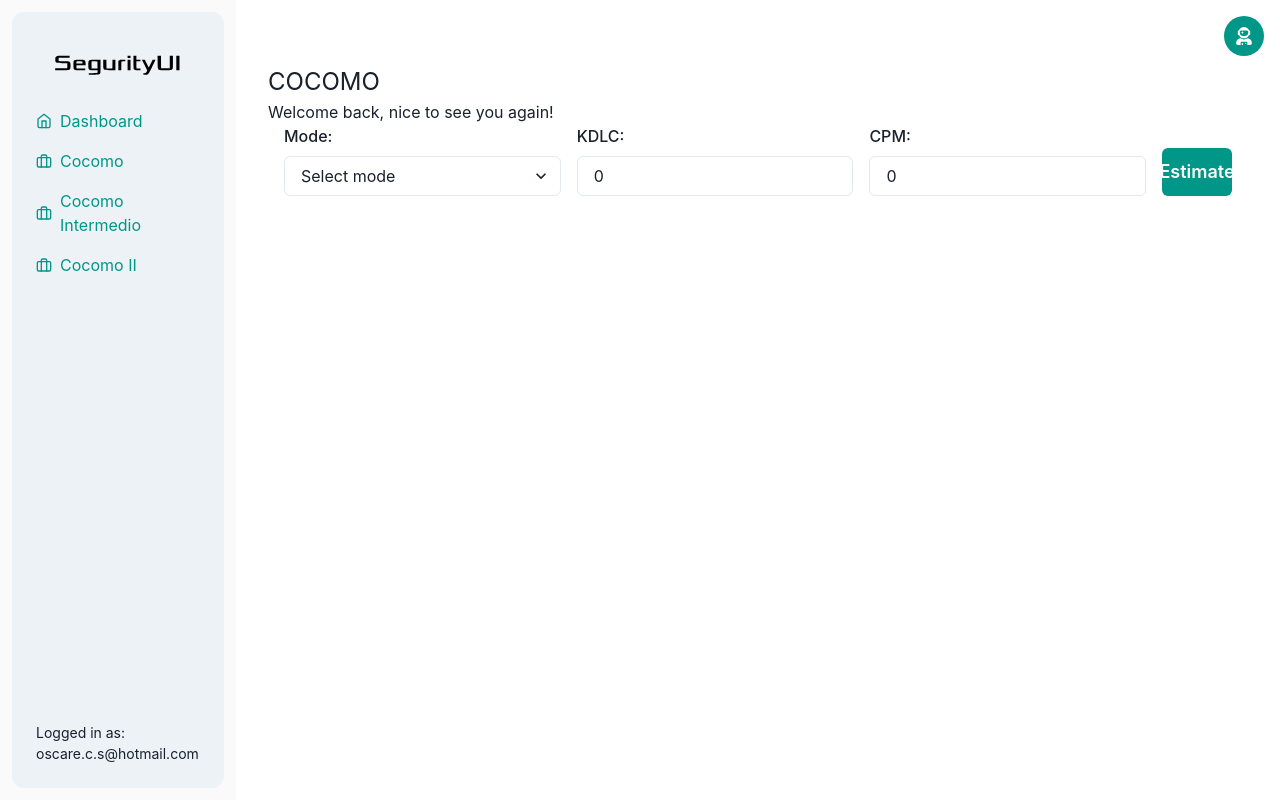
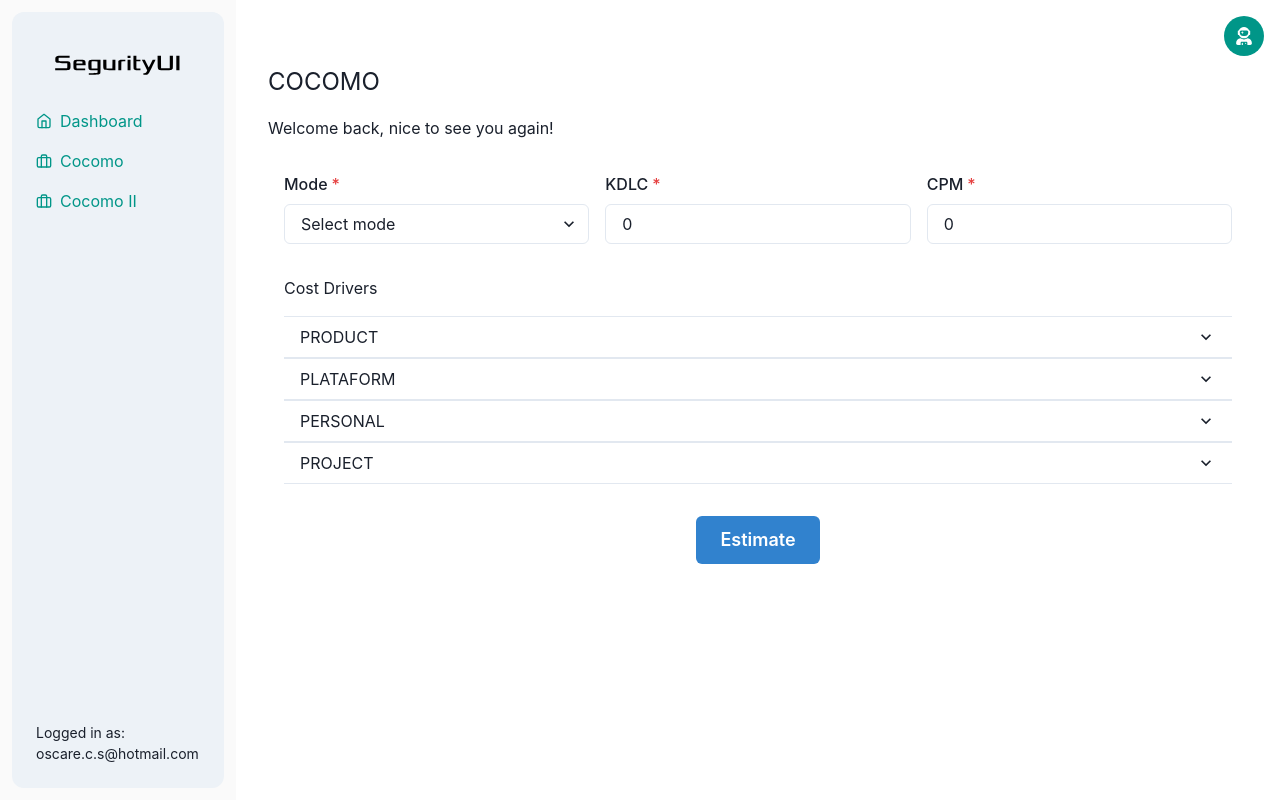
Before and after one commit to Oexcision/CocoMetric, a React (Vite) app: page /cocomo in a window 1280 px wide. Built offline with nearby package versions, Linux system fonts and the light colour scheme.

Commit message:
Cocomo I v0.80

```diff
--- a/src/App.tsx
+++ b/src/App.tsx
@@ -2,7 +2,6 @@ import { Routes, Route } from "react-router-dom"
 import Layout from "./pages/Layout"
 import Dashboard from "./pages/Dashboard"
 import Cocomo from "./pages/Cocomo"
-import CocomoMiddle from "./pages/CocomoMiddle"
 import CocomoTwo from "./pages/CocomoTwo"
 import NoPage from "./pages/NoPage"
 
@@ -14,7 +13,6 @@ function App() {
         <Route path="/" element={<Layout/>}>
           <Route index element={<Dashboard/>}/>
           <Route path="cocomo" element={<Cocomo/>}/>
-          <Route path="cocomo-middle" element={<CocomoMiddle/>}/>
           <Route path="cocomo-two" element={<CocomoTwo/>}/>
           <Route path="*" element={<NoPage/>} />
         </Route>
--- a/src/client/services.ts
+++ b/src/client/services.ts
@@ -1,21 +1,27 @@
-import { CocomoForm } from "./models";
+import { CocomoForm, CocomoOut } from "./models";
+import varMode from "./utils";
+
 export class MethodsService {
-    public static cocomo(data:CocomoForm){
-        const variableOrg = {   esf:{ a: 2.4, b: 1.05 },
-                                tdes:{ a: 2.5, b: 0.38 }}
+  public static cocomo(data: CocomoForm): CocomoOut {
 
-        const variableEmb = {   esf:{ a: 3.6, b: 1.20 },
-                                tdes:{ a: 2.5, b: 0.32 }}
+    var set = varMode(data.mode);
 
-        const formulaESF = variableEmb.esf.a*(data.kdlc**variableEmb.esf.b)
-        const formulaTDES = variableEmb.tdes.a*(formulaESF**variableEmb.tdes.b)
-        const costo =  formulaESF * data.cpm
-        const trabajadores = formulaESF/formulaTDES
-        const productividad = data.kdlc/formulaESF
+    let esf = set.esf.a * (data.kdlc ** set.esf.b);
 
-        return(
-            {modo:data.mode,esf:formulaESF, tdes:formulaTDES, costo:costo, n:trabajadores, productividad:productividad}
-            //axios.post(`${apiUrl}/login/access-token`, formData)
-        );
-    }
+    esf = data.costDrivers.reduce((acc, value) => acc * value, esf);
+
+    const tdes = set.tdes.a * (esf ** set.tdes.b);
+    const costo = esf * data.cpm;
+    const trabajadores = esf / tdes;
+    const productividad = data.kdlc / esf;
+    const output: CocomoOut = {
+      esf: esf,
+      tdes: tdes,
+      costo: costo,
+      n: trabajadores,
+      productividad: productividad,
+    };
+
+    return output;
+  }
 }
--- /dev/null
+++ b/src/client/utils.ts
@@ -0,0 +1,24 @@
+import { SetVar } from "./models"
+
+
+const varMode = (mode:string):SetVar=> {
+
+    let set = {esf:{a:0,b:0},tdes:{a:0,b:0}}
+
+    if (mode === 'Organico'){
+        set = {  esf:{ a: 3.2, b: 1.05 },
+                    tdes:{ a: 2.5, b: 0.38 }}
+    }
+    if (mode === 'Moderado'){
+        set = {   esf:{ a: 3.0, b: 1.12 },
+                    tdes:{ a: 2.5, b: 0.35 }}
+    }
+    if (mode === 'Embedido'){
+        set = {   esf:{ a: 2.8, b: 1.20 },
+                tdes:{ a: 2.5, b: 0.32 }}
+    }
+
+    return set;
+
+}
+export default varMode
--- /dev/null
+++ b/src/components/common/CostDriver.tsx
@@ -0,0 +1,61 @@
+import {
+    Accordion,
+    AccordionItem,
+    AccordionButton,
+    AccordionPanel,
+    Box,
+    FormLabel,
+    Radio,
+    RadioGroup,
+    Stack,
+    Text,
+    AccordionIcon,
+  } from "@chakra-ui/react";
+
+  type CostDriverProps = {
+    label: string;
+    options: { [key: string]: { [key: string]: number | null } };
+    selectedValues: { [key: string]: string };
+    onChange: (group: string, value: string) => void;
+  };
+
+  const CostDriver = ({ label, options, selectedValues, onChange }: CostDriverProps) => {
+    return (
+      <Accordion allowToggle>
+        <AccordionItem>
+          <h2>
+            <AccordionButton>
+              <Box as="span" flex="1" textAlign="left">
+                {label}
+              </Box>
+              <AccordionIcon />
+            </AccordionButton>
+          </h2>
+          <AccordionPanel pb={4}>
+            <Text fontWeight="bold" mb={2}>
+              {label}
+            </Text>
+            {Object.entries(options).map(([optionLabel, values]) => (
+              <div key={optionLabel} style={{ marginBottom: "1em" }}>
+                <FormLabel>{optionLabel}:</FormLabel>
+                <RadioGroup
+                  value={selectedValues[optionLabel] || ""}
+                  onChange={(value) => onChange(optionLabel, value)}
+                >
+                  <Stack spacing={4} direction="row">
+                    {Object.entries(values).map(([level, cost]) => (
+                      <Radio key={level} value={String(cost)} isDisabled={cost === null}>
+                        {level}
+                      </Radio>
+                    ))}
+                  </Stack>
+                </RadioGroup>
+              </div>
+            ))}
+          </AccordionPanel>
+        </AccordionItem>
+      </Accordion>
+    );
+  };
+
+  export default CostDriver;
--- a/src/components/common/SidebarItems.tsx
+++ b/src/components/common/SidebarItems.tsx
@@ -7,7 +7,6 @@ import { FiBriefcase, FiHome,/* FiSettings,*/ FiUsers } from "react-icons/fi"
 const items = [
   { icon: FiHome, title: "Dashboard", path: "/" },
   { icon: FiBriefcase, title: "Cocomo", path: "/cocomo" },
-  { icon: FiBriefcase, title: "Cocomo Intermedio", path: "/cocomo-middle" },
   { icon: FiBriefcase, title: "Cocomo II", path: "/cocomo-two" },
   //{ icon: FiSettings, title: "User Settings", path: "/settings" },
 ]
--- a/src/pages/Cocomo.tsx
+++ b/src/pages/Cocomo.tsx
@@ -1,11 +1,40 @@
 import { useState, ChangeEvent, FormEvent } from 'react';
-import { Box, Container, Text, FormControl, Input, Button, FormLabel, Select } from "@chakra-ui/react";
-import { CocomoForm } from '../client/models';
+import { Box, Container, Text, FormControl, Input, Button, FormLabel, Select, VStack, Stack, Accordion } from "@chakra-ui/react";
+import { CocomoForm, CocomoOut } from '../client/models';
 import { MethodsService } from '../client/services';
+import CostDriver from '../components/common/CostDriver';
 
 const Cocomo = () => {
-    const [formData, setFormData] = useState<CocomoForm>({ mode: '', kdlc: 0, cpm: 0 });
+  const [formData, setFormData] = useState<CocomoForm>({ mode: '', kdlc: 0, cpm: 0, costDrivers: [] });
   const [loading, setLoading] = useState(false);
+  const [selectedCostDrivers, setSelectedCostDrivers] = useState<{ [key: string]: string }>({});
+  const [estimationResult, setEstimationResult] = useState<CocomoOut | null>(null); // State to store estimation result
+
+  const costDrivers = {
+    PRODUCT: {
+      RSS: { VL: 0.75, L: 0.88, N: 1.00, H: 1.15, VH: 1.40, EH: null },
+      TBD: { VL: null, L: 0.94, N: 1.00, H: 1.08, VH: 1.16, EH: null },
+      CPR: { VL: 0.70, L: 0.85, N: 1.00, H: 1.15, VH: 1.30, EH: 1.65 },
+    },
+    PLATAFORM: {
+      RTE: { VL: null, L: null, N: 1.00, H: 1.11, VH: 1.30, EH: 1.66 },
+      RMP: { VL: null, L: null, N: 1.00, H: 1.06, VH: 1.30, EH: 1.58 },
+      VMC: { VL: null, L: 0.87, N: 1.00, H: 1.15, VH: 1.30, EH: null },
+      TRC: { VL: null, L: 0.87, N: 1.00, H: 1.07, VH: 1.15, EH: null },
+    },
+    PERSONAL: {
+      CAN: { VL: 1.46, L: 1.19, N: 1.00, H: 0.86, VH: 0.71, EH: null },
+      EAN: { VL: 1.29, L: 1.13, N: 1.00, H: 0.91, VH: 0.82, EH: null },
+      CPRO: { VL: 1.42, L: 1.17, N: 1.00, H: 0.86, VH: 0.70, EH: null },
+      ESO: { VL: 1.21, L: 1.12, N: 1.00, H: 0.96, VH: null, EH: null },
+      ELP: { VL: 1.14, L: 1.10, N: 1.00, H: 0.95, VH: null, EH: null },
+    },
+    PROJECT: {
+      UTP: { VL: 1.24, L: 1.10, N: 1.00, H: 0.91, VH: 0.82, EH: null },
+      UHS: { VL: 1.24, L: 1.10, N: 1.00, H: 0.91, VH: 0.83, EH: 0.70 },
+      RPL: { VL: 1.23, L: 1.08, N: 1.00, H: 1.04, VH: 1.10, EH: null },
+    },
+  };
 
   const handleChange = (event: ChangeEvent<HTMLInputElement | HTMLSelectElement>) => {
     const { id, value } = event.target;
@@ -13,17 +42,30 @@ const Cocomo = () => {
     setFormData((prevData) => ({ ...prevData, [id]: parsedValue }));
   };
 
+  const handleCostDriverChange = (option: string, value: string) => {
+    setSelectedCostDrivers((prev) => {
+      const updatedCostDrivers = { ...prev, [option]: value };
+      const selectedValuesArray = Object.values(updatedCostDrivers).map(Number);
+      setFormData((prevData) => ({
+        ...prevData,
+        costDrivers: selectedValuesArray,
+      }));
+      return updatedCostDrivers;
+    });
+  };
+
   const handleSubmit = async (event: FormEvent) => {
     event.preventDefault();
     setLoading(true);
 
     try {
-            console.log(MethodsService.cocomo(formData));
-
+      const result = MethodsService.cocomo(formData);
+      setEstimationResult(result); // Store the result in state
+      console.log(result);
+      console.log('Selected Cost Drivers Array:', formData.costDrivers);
     } catch (error) {
-
-        }
-        finally{
+      console.error(error);
+    } finally {
       setLoading(false);
     }
   };
@@ -31,65 +73,121 @@ const Cocomo = () => {
   return (
     <Container maxW="full">
       <Box pt={12} m={4}>
-                <Text fontSize="2xl">
-                    COCOMO
-                </Text>
-                <Text>Welcome back, nice to see you again!</Text>
+        <Text fontSize="2xl" mb={4}>COCOMO</Text>
+        <Text mb={8}>Welcome back, nice to see you again!</Text>
 
-                <Container
-                    as="form"
-                    onSubmit={handleSubmit}
-                    maxW="full"
-                    display="flex"
-                    flexDirection="row"
-                    alignItems="flex-end"
-                    gap={4}>
-
-                    <FormControl id="mode">
-                        <FormLabel>Mode: </FormLabel>
+        <Container as="form" onSubmit={handleSubmit} maxW="full">
+          <VStack spacing={8}>
+            <Stack direction={['column', 'row']} spacing={4} align="center" w="full">
+              <FormControl id="mode" isRequired>
+                <FormLabel>Mode</FormLabel>
                 <Select
-                            id='mode'
-                            placeholder='Select mode'
+                  id="mode"
+                  placeholder="Select mode"
                   value={formData.mode}
-                            onChange={handleChange}>
+                  onChange={handleChange}
+                >
                   <option value="Organico">Organico</option>
                   <option value="Moderado">Moderado</option>
                   <option value="Embedido">Embedido</option>
                 </Select>
               </FormControl>
-                    <FormControl id="kdlc">
-                        <FormLabel>KDLC: </FormLabel>
+
+              <FormControl id="kdlc" isRequired>
+                <FormLabel>KDLC</FormLabel>
                 <Input
                   id="kdlc"
                   placeholder="KDLC"
                   type="number"
                   value={formData.kdlc}
                   onChange={handleChange}
-                            required
                 />
               </FormControl>
-                    <FormControl id="cpm">
-                        <FormLabel>CPM: </FormLabel>
+
+              <FormControl id="cpm" isRequired>
+                <FormLabel>CPM</FormLabel>
                 <Input
                   id="cpm"
                   placeholder="CPM"
                   type="number"
                   value={formData.cpm}
                   onChange={handleChange}
-                            required
                 />
               </FormControl>
-                    <Button
-                        variant="primary"
-                        type="submit"
-                        isLoading={loading}
-                        size="lg">
+            </Stack>
+
+            <FormControl id="costdrivers">
+              <Text mb={4}>Cost Drivers</Text>
+              <Accordion defaultIndex={[0]} allowMultiple>
+                {Object.entries(costDrivers).map(([label, options]) => (
+                  <CostDriver
+                    key={label}
+                    label={label}
+                    options={options}
+                    selectedValues={selectedCostDrivers}
+                    onChange={handleCostDriverChange}
+                  />
+                ))}
+              </Accordion>
+            </FormControl>
+
+            <Button variant="solid" type="submit" isLoading={loading} size="lg" colorScheme="blue">
               Estimate
             </Button>
+          </VStack>
         </Container>
+
+        {estimationResult && (
+          <Box mt={8}>
+            <Text fontSize="xl" mb={4}>Estimation Results</Text>
+            <Box borderWidth="1px" borderRadius="lg" p={4}>
+              <FormControl id="esf">
+                <FormLabel>ESF</FormLabel>
+                <Input
+                  type="text"
+                  value={estimationResult.esf.toFixed(2)}
+                  isReadOnly
+                />
+              </FormControl>
+              <FormControl id="tdes" mt={4}>
+                <FormLabel>TDES</FormLabel>
+                <Input
+                  type="text"
+                  value={estimationResult.tdes.toFixed(2)}
+                  isReadOnly
+                />
+              </FormControl>
+              <FormControl id="costo" mt={4}>
+                <FormLabel>Costo</FormLabel>
+                <Input
+                  type="text"
+                  value={estimationResult.costo.toFixed(2)}
+                  isReadOnly
+                />
+              </FormControl>
+              <FormControl id="n" mt={4}>
+                <FormLabel>N</FormLabel>
+                <Input
+                  type="text"
+                  value={estimationResult.n.toFixed(2)}
+                  isReadOnly
+                />
+              </FormControl>
+              <FormControl id="productividad" mt={4}>
+                <FormLabel>Productividad</FormLabel>
+                <Input
+                  type="text"
+                  value={estimationResult.productividad.toFixed(2)}
+                  isReadOnly
+                />
+              </FormControl>
+            </Box>
+          </Box>
+
+        )}
       </Box>
     </Container>
   );
-}
+};
 
 export default Cocomo;
--- a/src/pages/CocomoMiddle.tsx
+++ /dev/null
@@ -1,18 +0,0 @@
-import { Box, Container, Text } from "@chakra-ui/react"
-
-const CocomoMiddle = () =>{
-    return(
-        <>
-            <Container maxW="full">
-                <Box pt={12} m={4}>
-                    <Text fontSize="2xl">
-                        COCOMO INTERMEDIO
-                    </Text>
-                    <Text>Welcome back, nice to see you again!</Text>
-                </Box>
-            </Container>
-        </>
-    )
-}
-
-export default CocomoMiddle
```
Also changed, not shown: src/client/models.ts (+30 -4 lines). Lines whose indentation alone changed are shown as unchanged.
